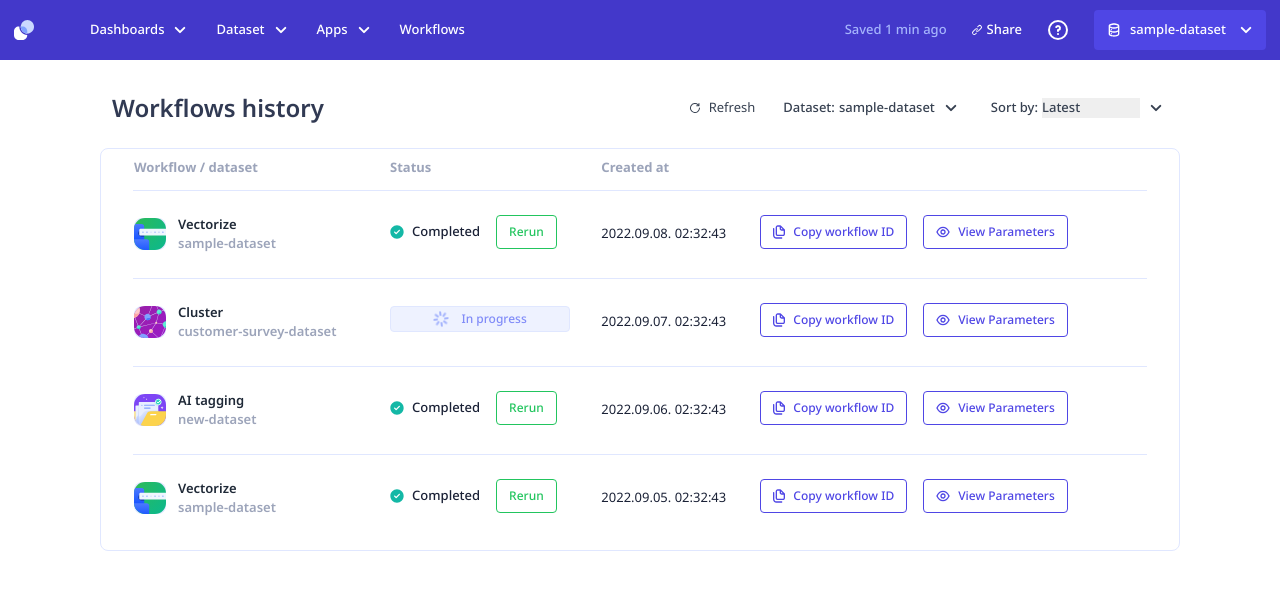
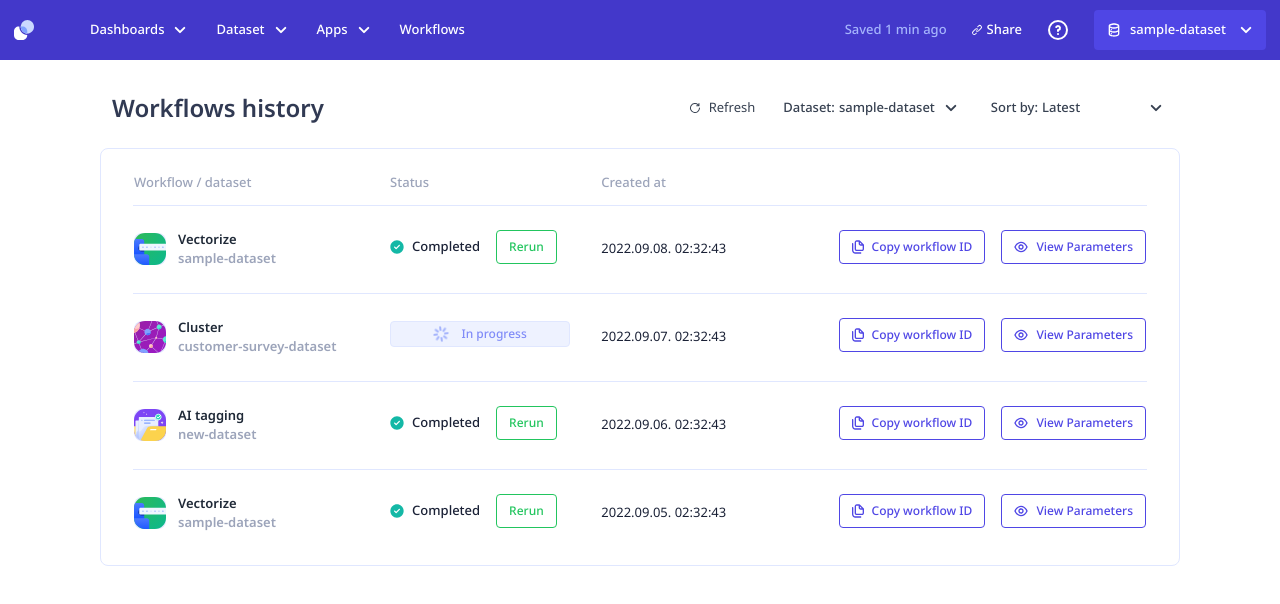
Before and after one commit to jeffreydyao/relevance-ai-frontend-challenge, a Next.js app: page / in a window 1280 px wide. Shown: the top 604 px of the page. Built offline with nearby package versions, Linux system fonts and the light colour scheme.

Commit message:
fix: minor formatting issues

```diff
--- a/pages/index.tsx
+++ b/pages/index.tsx
@@ -48,9 +48,9 @@ const Home: NextPage = () => {
             <div className="text-gray-700 text-[0.8125rem] font-medium flex items-center gap-1">
               <p>Sort by:</p>
 
-              <div className="flex items-center gap-1">
+              <div className="flex items-center gap-1 relative">
                 <select
-                  className="appearance-none w-min"
+                  className="appearance-none bg-transparent pr-7"
                   onChange={(o) => {
                     let data = { ...mockData };
 
@@ -88,7 +88,7 @@ const Home: NextPage = () => {
                   <option>Workflow (A-Z)</option>
                   <option>Dataset ID (A-Z)</option>
                 </select>
-                <ChevronDown />
+                <ChevronDown className="absolute right-0 -z-10" />
               </div>
             </div>
           </aside>
@@ -98,9 +98,9 @@ const Home: NextPage = () => {
           <table className="table-auto w-full">
             <thead>
               <tr className="text-[0.8125rem] text-[#9CA4BA] text-left">
-                <th className="pb-3">Workflow / dataset</th>
-                <th className="pb-3">Status</th>
-                <th className="pb-3">Created at</th>
+                <th className="pt-4 pb-3 font-medium">Workflow / dataset</th>
+                <th className="pt-4 pb-3 font-medium">Status</th>
+                <th className="pt-4 pb-3 font-medium">Created at</th>
                 <th />
               </tr>
             </thead>
@@ -138,7 +138,7 @@ const Home: NextPage = () => {
                   <td className="py-6 text-[0.8125rem] text-[#1A2136]">
                     {dayjs(item.creation_time).format("YYYY.MM.DD. hh:mm:ss")}
                   </td>
-                  <td className="py-6 text-[0.8125rem] text-[#1A2136] flex items-center gap-4">
+                  <td className="py-6 text-[0.8125rem] text-[#1A2136] flex justify-end items-center gap-4">
                     <button
                       className="px-3 py-2 border border-indigo-600 text-indigo-600 text-xs font-medium rounded flex items-center fill-indigo-600 gap-2 hover:bg-indigo-50  transition-all"
                       onClick={() => {
```
